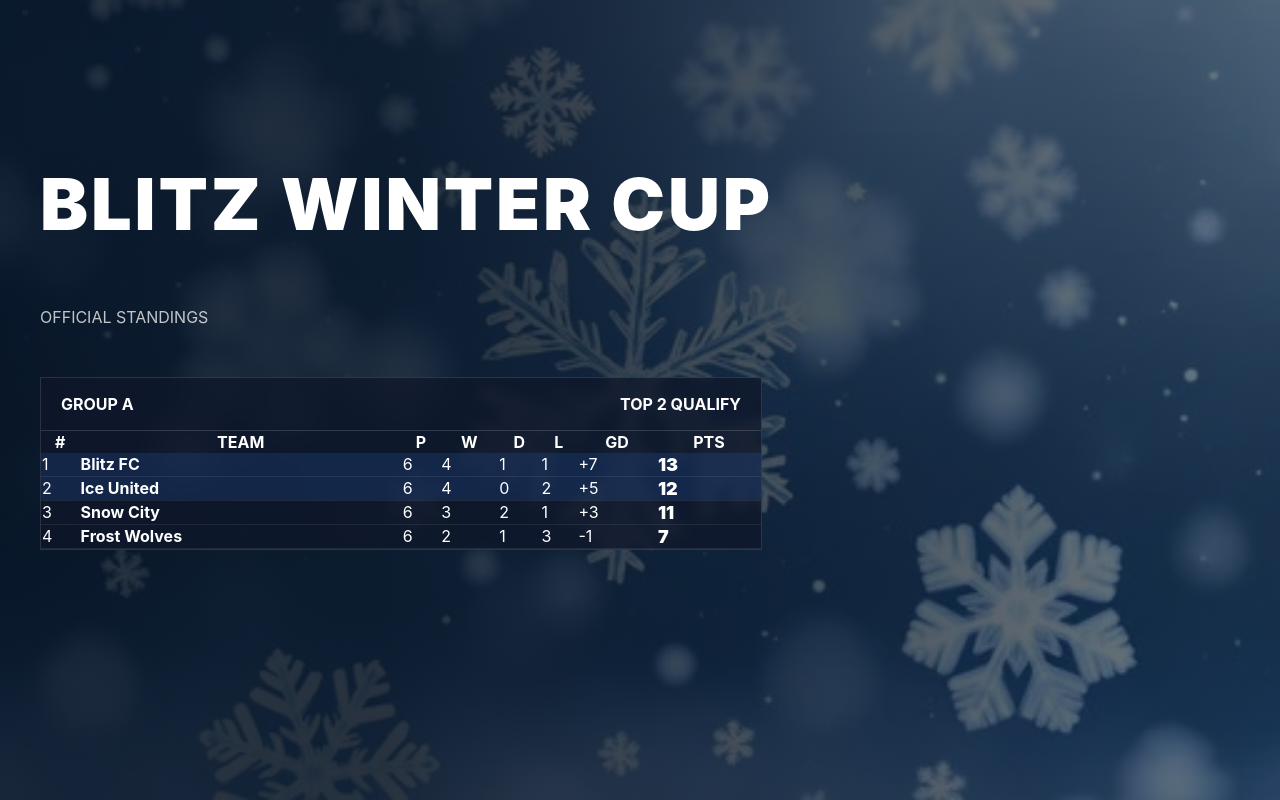
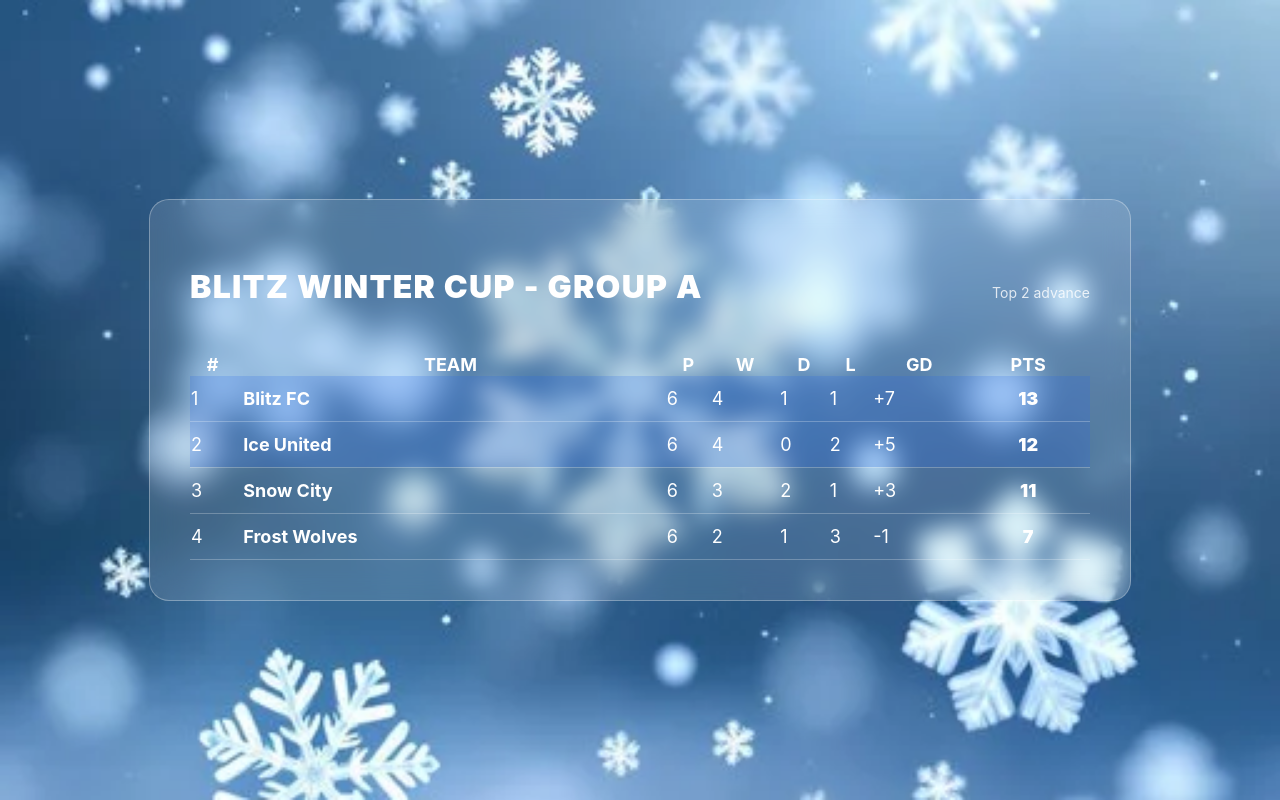
Before and after one commit to ashunium/blitz-soccer, a Next.js app: page / in a window 1280 px wide. Built offline with nearby package versions, Linux system fonts and the light colour scheme.

Commit message:
Refactor page layout and styling for event display

```diff
--- a/app/page.js
+++ b/app/page.js
@@ -8,22 +8,15 @@ export default function Page() {
 
   return (
     <main style={page}>
-      {/* Background */}
+      {/* Snow background */}
       <div style={bg} />
-      <div style={overlay} />
 
-      <section style={content}>
-        {/* EVENT HEADER */}
-        <div style={eventBlock}>
-          <h1 style={eventTitle}>BLITZ WINTER CUP</h1>
-          <p style={eventSub}>OFFICIAL STANDINGS</p>
-        </div>
-
-        {/* TABLE PANEL */}
+      <section style={container}>
+        {/* Table Panel */}
         <div style={panel}>
           <div style={panelHeader}>
-            <span>GROUP A</span>
-            <span>TOP 2 QUALIFY</span>
+            <h1 style={panelTitle}>BLITZ WINTER CUP - GROUP A</h1>
+            <span style={panelSub}>Top 2 advance</span>
           </div>
 
           <table style={table}>
@@ -43,7 +36,7 @@ export default function Page() {
               {teams.map((t, i) => (
                 <tr key={t.name} style={i < 2 ? qualified : row}>
                   <td>{i + 1}</td>
-                  <td style={{ fontWeight: 700 }}>{t.name}</td>
+                  <td style={teamCell}>{t.name}</td>
                   <td>{t.p}</td>
                   <td>{t.w}</td>
                   <td>{t.d}</td>
@@ -65,8 +58,11 @@ export default function Page() {
 const page = {
   minHeight: "100vh",
   position: "relative",
-  color: "#ffffff",
   fontFamily: "Inter, system-ui, sans-serif",
+  color: "#fff",
+  display: "flex",
+  justifyContent: "center",
+  alignItems: "center",
 };
 
 const bg = {
@@ -75,68 +71,66 @@ const bg = {
   backgroundImage: "url('/backgrounds/winter-bg.jpg')",
   backgroundSize: "cover",
   backgroundPosition: "center",
+  zIndex: -1,
 };
 
-const overlay = {
-  position: "absolute",
-  inset: 0,
-  background:
-    "linear-gradient(90deg, rgba(5,15,30,0.85) 30%, rgba(5,15,30,0.55) 100%)",
-};
-
-const content = {
-  position: "relative",
-  maxWidth: "1300px",
-  margin: "0 auto",
-  padding: "100px 40px",
-};
-
-const eventBlock = {
-  marginBottom: "50px",
-};
-
-const eventTitle = {
-  fontSize: "72px",
-  fontWeight: 900,
-  letterSpacing: "0.04em",
-};
-
-const eventSub = {
-  marginTop: "8px",
-  fontSize: "16px",
-  opacity: 0.75,
+const container = {
+  display: "flex",
+  justifyContent: "center",
+  alignItems: "center",
+  width: "100%",
 };
 
 const panel = {
-  background: "rgba(15,23,42,0.75)",
-  backdropFilter: "blur(6px)",
-  border: "1px solid rgba(255,255,255,0.12)",
-  maxWidth: "720px",
+  background: "rgba(255,255,255,0.12)",
+  backdropFilter: "blur(12px)",
+  border: "1px solid rgba(255,255,255,0.3)",
+  borderRadius: "20px",
+  maxWidth: "900px",
+  width: "90%",
+  padding: "40px",
 };
 
 const panelHeader = {
   display: "flex",
   justifyContent: "space-between",
-  padding: "16px 20px",
-  fontWeight: 700,
-  borderBottom: "1px solid rgba(255,255,255,0.15)",
+  alignItems: "baseline",
+  marginBottom: "20px",
+};
+
+const panelTitle = {
+  fontSize: "32px",
+  fontWeight: 900,
+  letterSpacing: "0.04em",
+};
+
+const panelSub = {
+  fontSize: "14px",
+  opacity: 0.8,
 };
 
 const table = {
   width: "100%",
   borderCollapse: "collapse",
+  fontSize: "18px",
 };
 
 const row = {
-  borderBottom: "1px solid rgba(255,255,255,0.08)",
+  borderBottom: "1px solid rgba(255,255,255,0.25)",
 };
 
 const qualified = {
-  background: "rgba(59,130,246,0.15)",
-  borderBottom: "1px solid rgba(255,255,255,0.08)",
+  background: "rgba(37, 99, 235, 0.2)",
+  borderBottom: "1px solid rgba(255,255,255,0.25)",
+};
+
+const teamCell = {
+  textAlign: "left",
+  fontWeight: 700,
+  padding: "12px 8px",
 };
 
 const pts = {
   fontWeight: 900,
-  fontSize: "18px",
+  textAlign: "center",
 };
```
